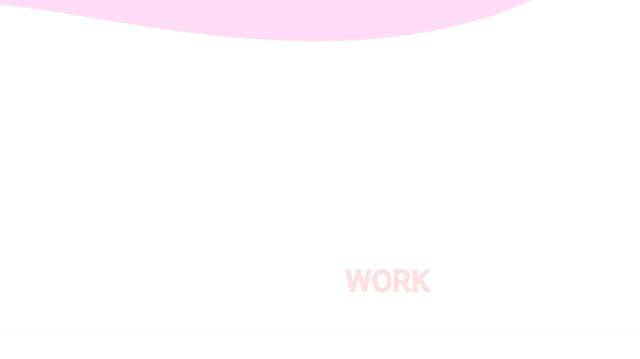
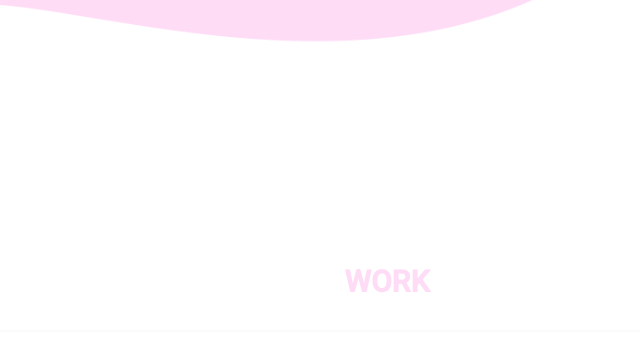
Before and after one commit to minjiya/MY-Portfolio, a website: page index.html in a window 1280 px wide. Shown: the part 1858-2217 px from the top of the page, 253-893 px from the left. Drawn offline with nearby package versions, Linux system fonts and the light colour scheme.

Commit message:
title color change

```diff
--- a/css/scss/_tablet.scss
+++ b/css/scss/_tablet.scss
@@ -26,6 +26,7 @@
       .nav_list {
         justify-content: center;
         margin-right: 0;
+        padding: 0;
       }
     }
   }
--- a/css/scss/style.scss
+++ b/css/scss/style.scss
@@ -229,7 +229,7 @@
   top: 0;
   z-index: 0;
   .wrapper_title {
-    @include padding-top(#FFDFDF);
+    @include padding-top(#FFDCF6);
   }
   .works_cover {
     z-index: 2;
```
Also changed, not shown: css/css/style.css.
